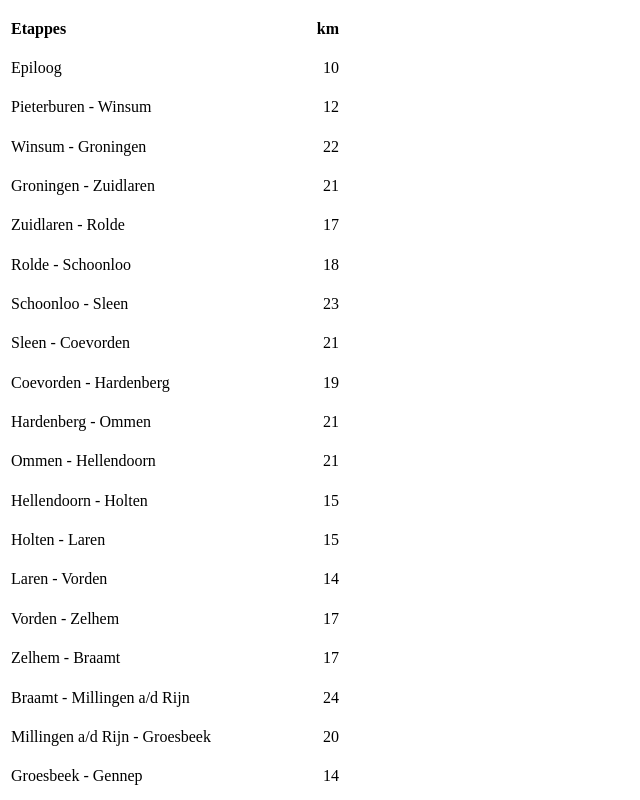
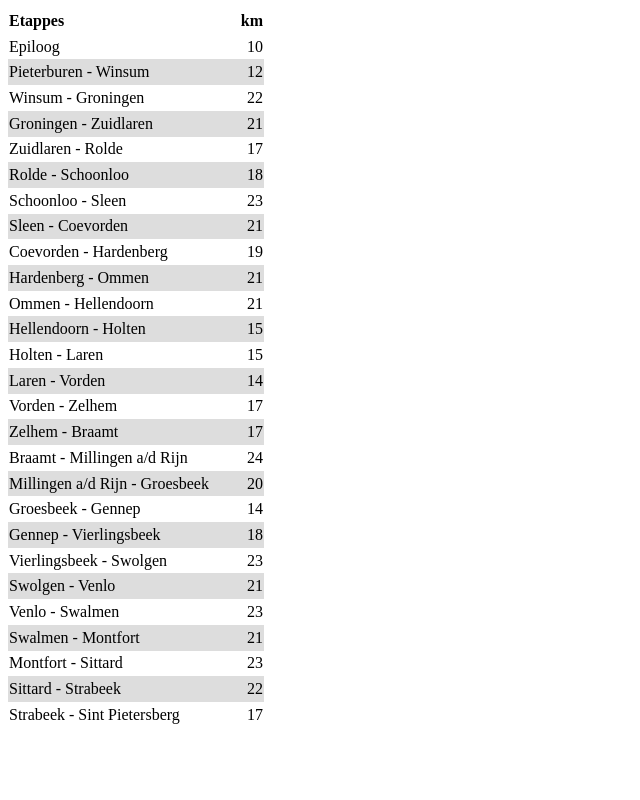
Before and after one commit to willemverbuyst/project-pieterpad, a plain HTML site: page index.html in a window 1280 px wide. Shown: the top 800 px of the page, without its empty margins (0-640 px from the left). Drawn offline with Linux system fonts and the light colour scheme.

Commit message:
Add basic styling

```diff
--- a/index.html
+++ b/index.html
@@ -5,11 +5,20 @@
     <meta http-equiv="X-UA-Compatible" content="IE=edge" />
     <meta name="viewport" content="width=device-width, initial-scale=1.0" />
     <title>Document</title>
+    <style>
+      table {
+        border-collapse: collapse;
+      }
+
+      table tr:nth-child(odd) td {
+        background-color: #ddd;
+      }
+    </style>
   </head>
   <body>
     <div>
       <div>
-        <table style="height: 1104px; width: 334px">
+        <table style="height: 90vh; min-width: 20vw">
           <tbody>
             <tr>
               <th style="text-align: left">Etappes</th>
```
